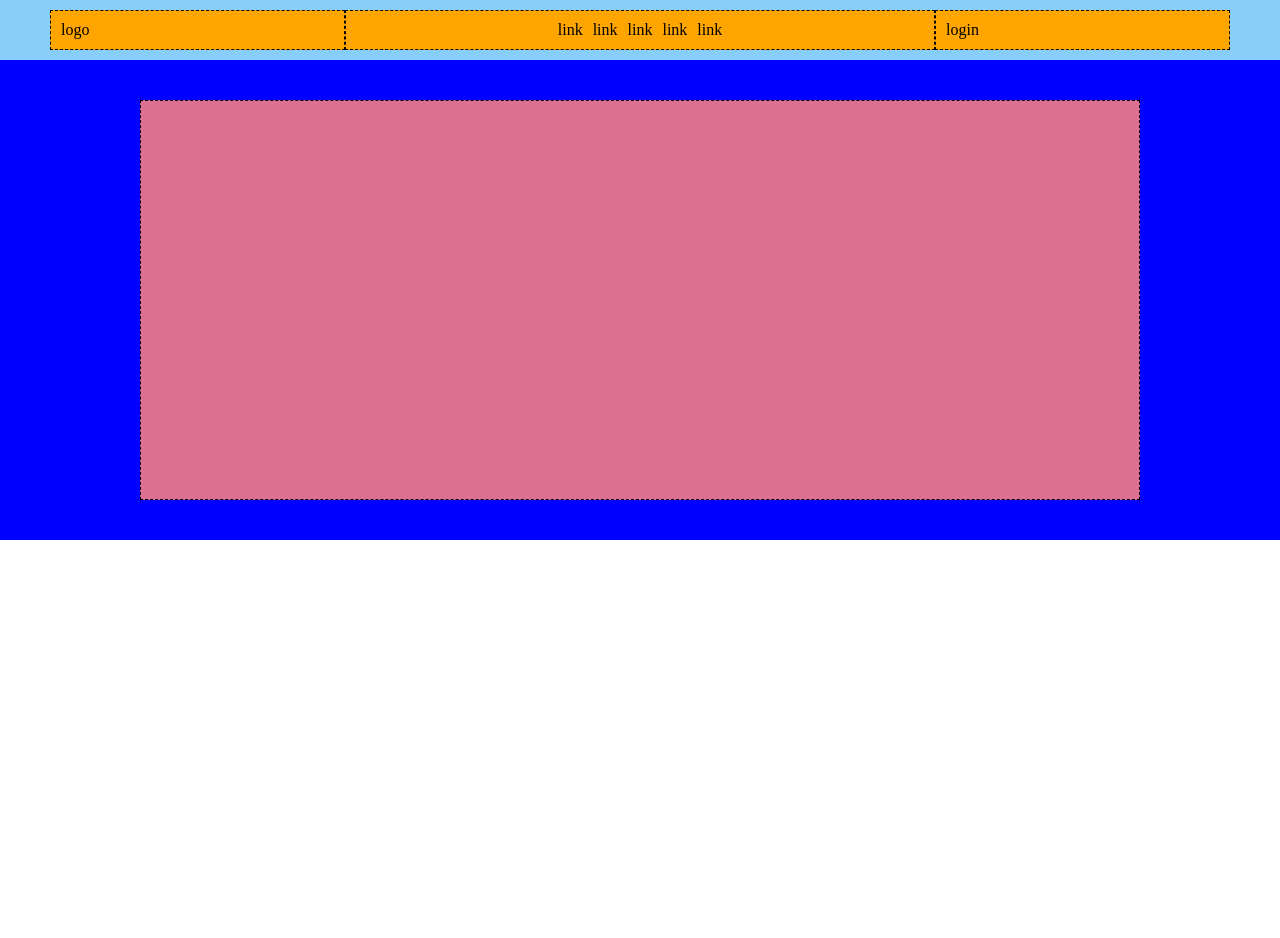
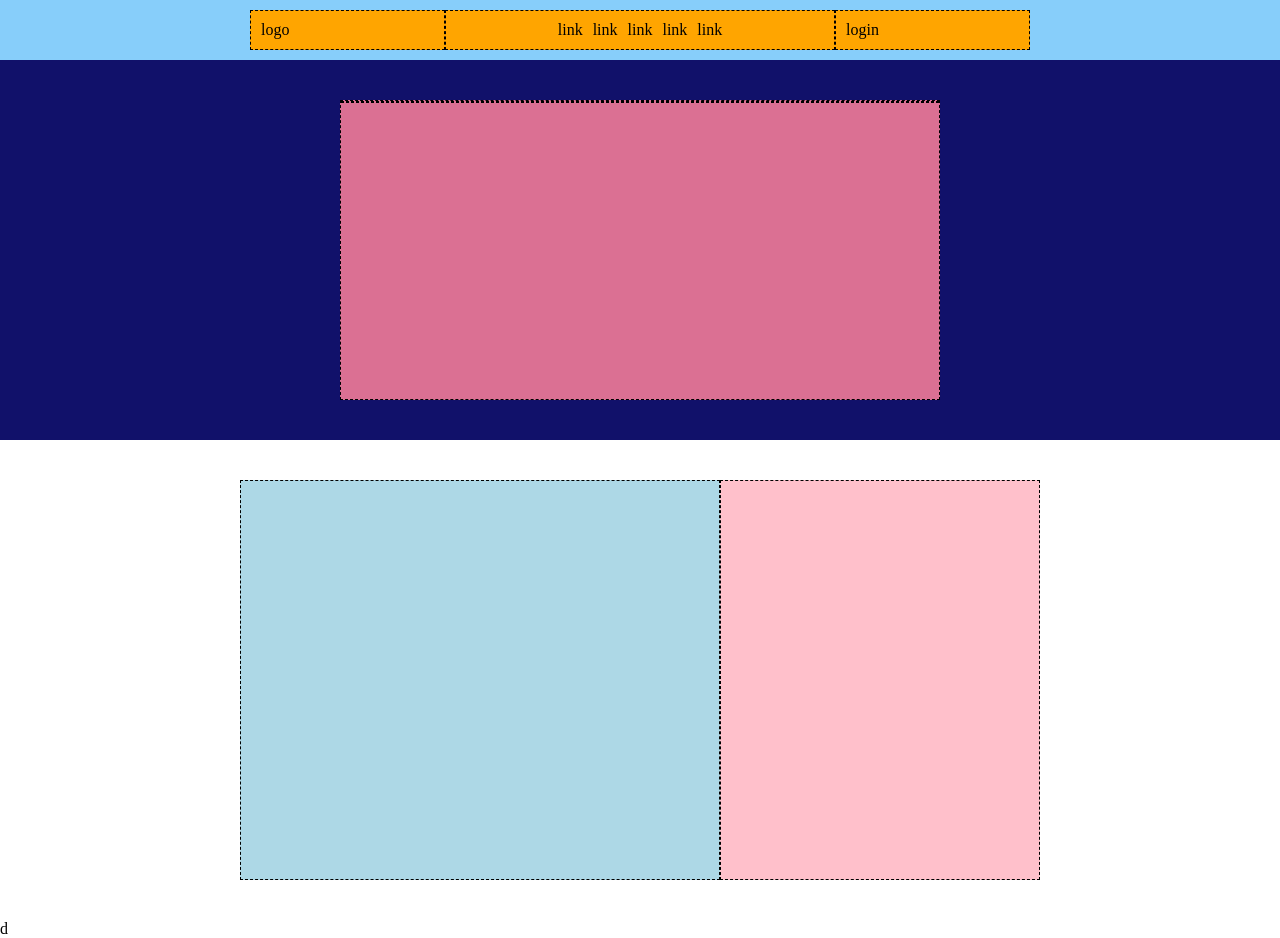
Before and after one commit to gds90/htmlcss-struttura-discord, a plain HTML site: page index.html in a window 1280 px wide. Before the commit the page ends 800 px from the top, so only its background shows below. Drawn offline with Linux system fonts and the light colour scheme.

Commit message:
aggiunta sezione con layout a 2 colonne

```diff
--- a/css/style.css
+++ b/css/style.css
@@ -14,21 +14,26 @@ header {
 }
 
 .container-1 {
-    max-width: 1200px;
+    width: 800px;
     margin: 0 auto;
 }
 
 .container-2 {
-    width: 1000px;
-    height: 400px;
+    width: 600px;
+    height: 300px;
     margin: 0 auto;
     background-color: palevioletred;
 }
 
+.container-3 {
+    width: 800px;
+    height: 400px;
+    margin: 0 auto;
+    background-color: red;
+}
+
 .row {
     display: flex;
-    justify-content: space-between;
-
 }
 
 .col-25{
@@ -39,13 +44,37 @@ header {
     width: calc(50%);
 }
 
+.col-40{
+    width: calc(40%);
+    height: 400px;
+}
+
+.col-60{
+    width: calc(60%);
+    height: 400px;
+}
+
+
 .bg-orange {
     background-color: orange;
 }
 
 .bg-blue {
     width: 100%;
-    background-color: blue;
+    background-color: rgb(17, 17, 106);
+}
+
+.bg-white {
+    width: 100%;
+    background-color: white;
+}
+
+.bg-pink {
+    background-color: pink;
+}
+
+.bg-lightblue {
+    background-color: lightblue;
 }
 
 ul {
--- a/index.html
+++ b/index.html
@@ -30,20 +30,24 @@
                     </div>
                 </div>
             </div>
-
         </div>
     </header>
     <main>
         <div class="bg-blue padding-40">
             <div class="container-2 db-black">
-                <div class="row">
-
+                <div class="row db-black">
                 </div>
             </div>
         </div>
-        <div class="container">
-
+        <div class="bg-white padding-40">
+            <div class="container-3">
+                <div class="row">
+                    <div class="col-60 db-black bg-lightblue"></div>
+                    <div class="col-40 db-black bg-pink"></div>
+                </div>
+            </div>
         </div>
+        </div>d
         <div class="container">
 
         </div>
```
